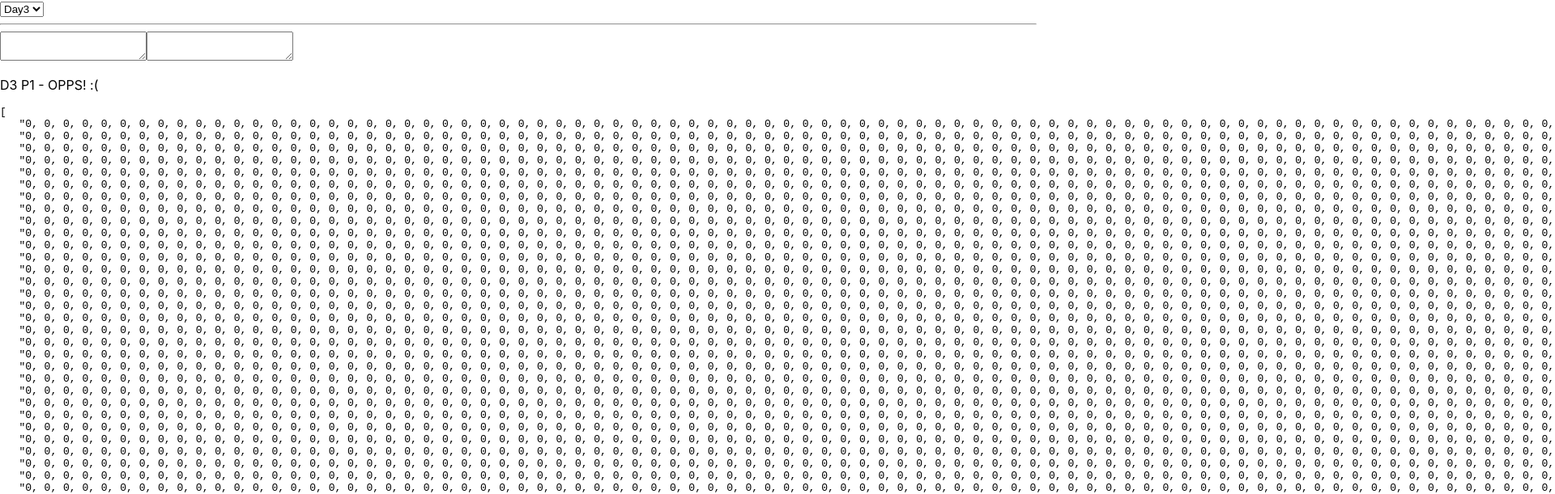
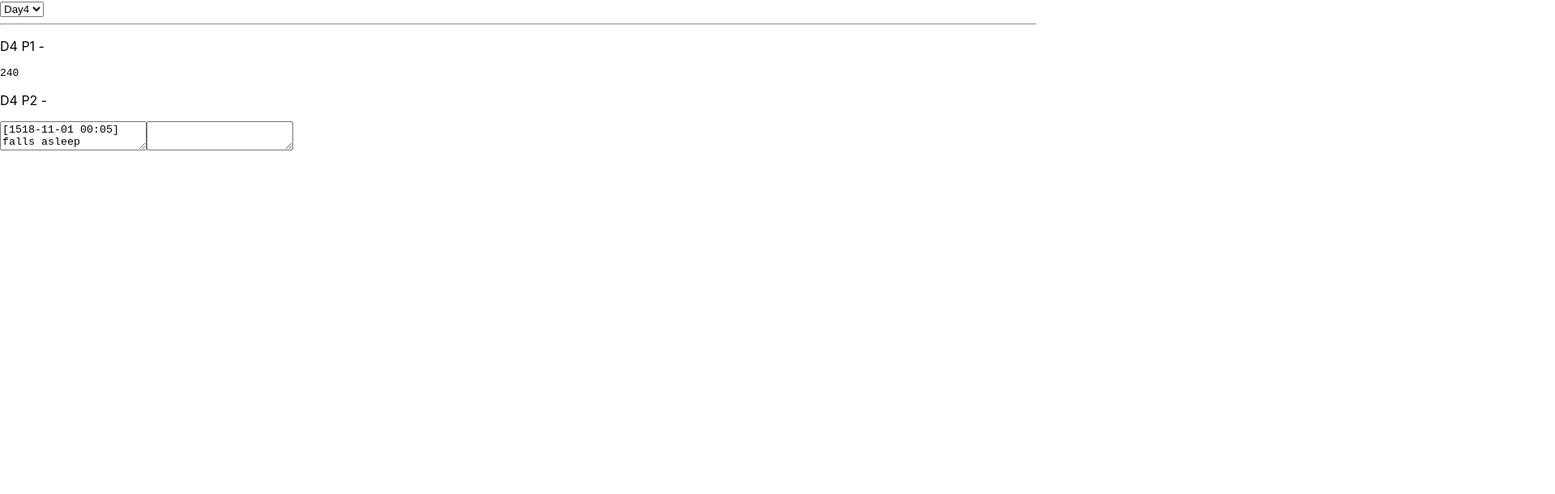
Before and after one commit to mrpickles3rd/advent-of-code-2018, a React (Create React App) app: page / in a window 1280 px wide. Shown: the top 611 px of the page at 81% size, 1920 px wide, since content can reach past the window. Built offline with nearby package versions, Linux system fonts and the light colour scheme.

Commit message:
day 4 p1 - DONE

```diff
--- a/src/App.jsx
+++ b/src/App.jsx
@@ -11,7 +11,23 @@ const DEFAULT_DAY = DAYS[DAYS.length - 1];
 class App extends Component {
   state = {
     showDay: DEFAULT_DAY,
-    input: '',
+    input: `[1518-11-01 00:05] falls asleep
+    [1518-11-01 00:00] Guard #10 begins shift
+    [1518-11-01 00:25] wakes up
+    [1518-11-01 00:30] falls asleep
+    [1518-11-01 00:55] wakes up
+    [1518-11-01 23:58] Guard #99 begins shift
+    [1518-11-02 00:40] falls asleep
+    [1518-11-02 00:50] wakes up
+    [1518-11-03 00:05] Guard #10 begins shift
+    [1518-11-03 00:24] falls asleep
+    [1518-11-03 00:29] wakes up
+    [1518-11-04 00:02] Guard #99 begins shift
+    [1518-11-04 00:36] falls asleep
+    [1518-11-04 00:46] wakes up
+    [1518-11-05 00:03] Guard #99 begins shift
+    [1518-11-05 00:45] falls asleep
+    [1518-11-05 00:55] wakes up`,
     input2: '',
   }
 
--- /dev/null
+++ b/src/day/Day4.jsx
@@ -0,0 +1,105 @@
+import React from 'react';
+import PropTypes from 'prop-types';
+
+function byDate(a, b) {
+  const a2 = a.substring(0, 18).replace(/(\[|\s+|-|:)/g, '').substring(0, 12);
+  const b2 = b.substring(0, 18).replace(/(\[|\s+|-|:)/g, '').substring(0, 12);
+
+  if (a2 > b2) return 1;
+  if (a2 < b2) return -1;
+  return 0;
+}
+
+function Day4({ input, input2, name, name2, handleInputChange }) {
+  let id;
+  const list = {};
+
+  input.split('\n').map(v => v.trim()).sort(byDate).forEach((v, idx, arr) => {
+    if (v.indexOf('Guard #') >= 0) {
+      id = parseInt(v.substring(v.indexOf('#') + 1, v.length), 10);
+      if (!list[id]) {
+        list[id] = { sleep: 0, values: [] };
+      }
+    }
+
+    if (list[id]) {
+      if (v.indexOf('wakes up') >= 0) {
+        const a = v.substring(0, 18).replace(/(\[|\s+|-|:)/g, '').substring(0, 12);
+        const b = arr[idx - 1]
+          ? arr[idx - 1].substring(0, 18).replace(/(\[|\s+|-|:)/g, '').substring(0, 12)
+          : 0;
+
+        list[id].sleep += parseInt(a, 10) - parseInt(b, 10);
+        list[id].values.push({
+          from: parseInt(b.substring(10, 12), 10),
+          to: parseInt(a.substring(10, 12), 10),
+        });
+      }
+    }
+  });
+
+  const mostSleep = Object.keys(list).map(
+    key => ({ key, sleep: list[key].sleep }),
+  ).sort((a, b) => b.sleep - a.sleep)[0].key;
+
+  const aaaaa = Array.from({ length: 60 }, (v, idx) => ({ idx, val: 0 }));
+
+  list[mostSleep].values.forEach(({ from, to }) => {
+    for (let i = from; i < to; i += 1) {
+      aaaaa[i].val += 1;
+    }
+  });
+
+  const output = aaaaa.sort((a, b) => b.val - a.val)[0].idx * mostSleep;
+  const output2 = input2;
+
+  return (
+    <div>
+      <p>
+        {'D4 P1 - '}
+      </p>
+      <pre id="output">{JSON.stringify(output, null, 3)}</pre>
+      <p>
+        {'D4 P2 - '}
+        <span id="output2">{output2}</span>
+      </p>
+
+      <textarea name={name} value={input} onChange={handleInputChange} />
+      <textarea name={name2} value={input2} onChange={handleInputChange} />
+    </div>
+  );
+}
+
+Day4.propTypes = {
+  input: PropTypes.string,
+  input2: PropTypes.string,
+  name: PropTypes.string,
+  name2: PropTypes.string,
+  handleInputChange: PropTypes.func,
+};
+
+Day4.defaultProps = {
+  input: `[1518-11-01 00:05] falls asleep
+[1518-11-01 00:00] Guard #10 begins shift
+[1518-11-01 00:25] wakes up
+[1518-11-01 00:30] falls asleep
+[1518-11-01 00:55] wakes up
+[1518-11-01 23:58] Guard #99 begins shift
+[1518-11-02 00:40] falls asleep
+[1518-11-02 00:50] wakes up
+[1518-11-03 00:05] Guard #10 begins shift
+[1518-11-03 00:24] falls asleep
+[1518-11-03 00:29] wakes up
+[1518-11-04 00:02] Guard #99 begins shift
+[1518-11-04 00:36] falls asleep
+[1518-11-04 00:46] wakes up
+[1518-11-05 00:03] Guard #99 begins shift
+[1518-11-05 00:45] falls asleep
+[1518-11-05 00:55] wakes up`,
+  input2: '',
+  name: '',
+  name2: '',
+  handleInputChange: () => {},
+};
+
+export default Day4;
--- a/src/day/index.js
+++ b/src/day/index.js
@@ -1,9 +1,11 @@
 import Day1 from './Day1';
 import Day2 from './Day2';
 import Day3 from './Day3';
+import Day4 from './Day4';
 
 export default {
   Day1,
   Day2,
   Day3,
+  Day4,
 };
```
Also changed, not shown: 1 other file (tests, documents, lock files or other folders).
